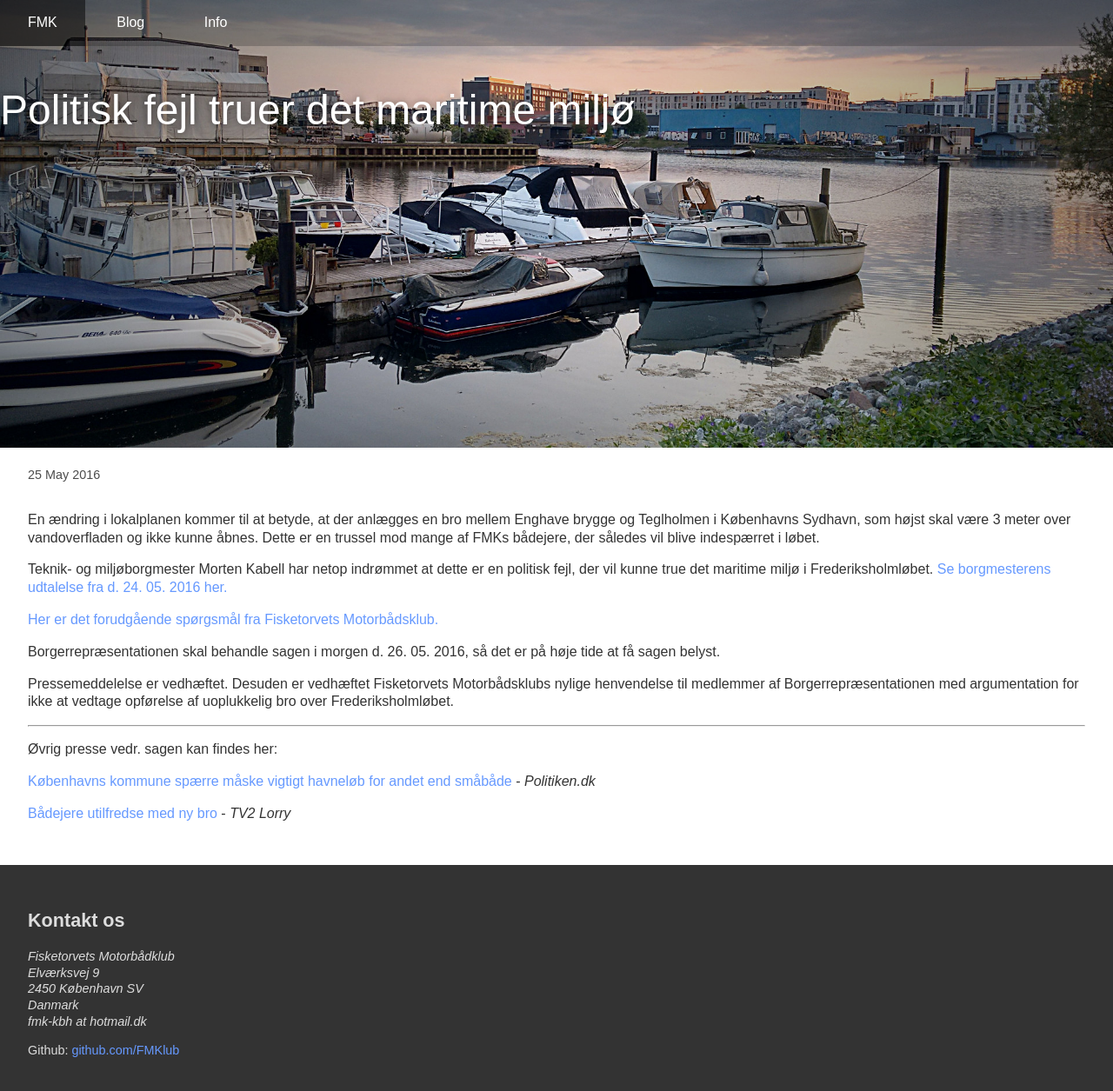
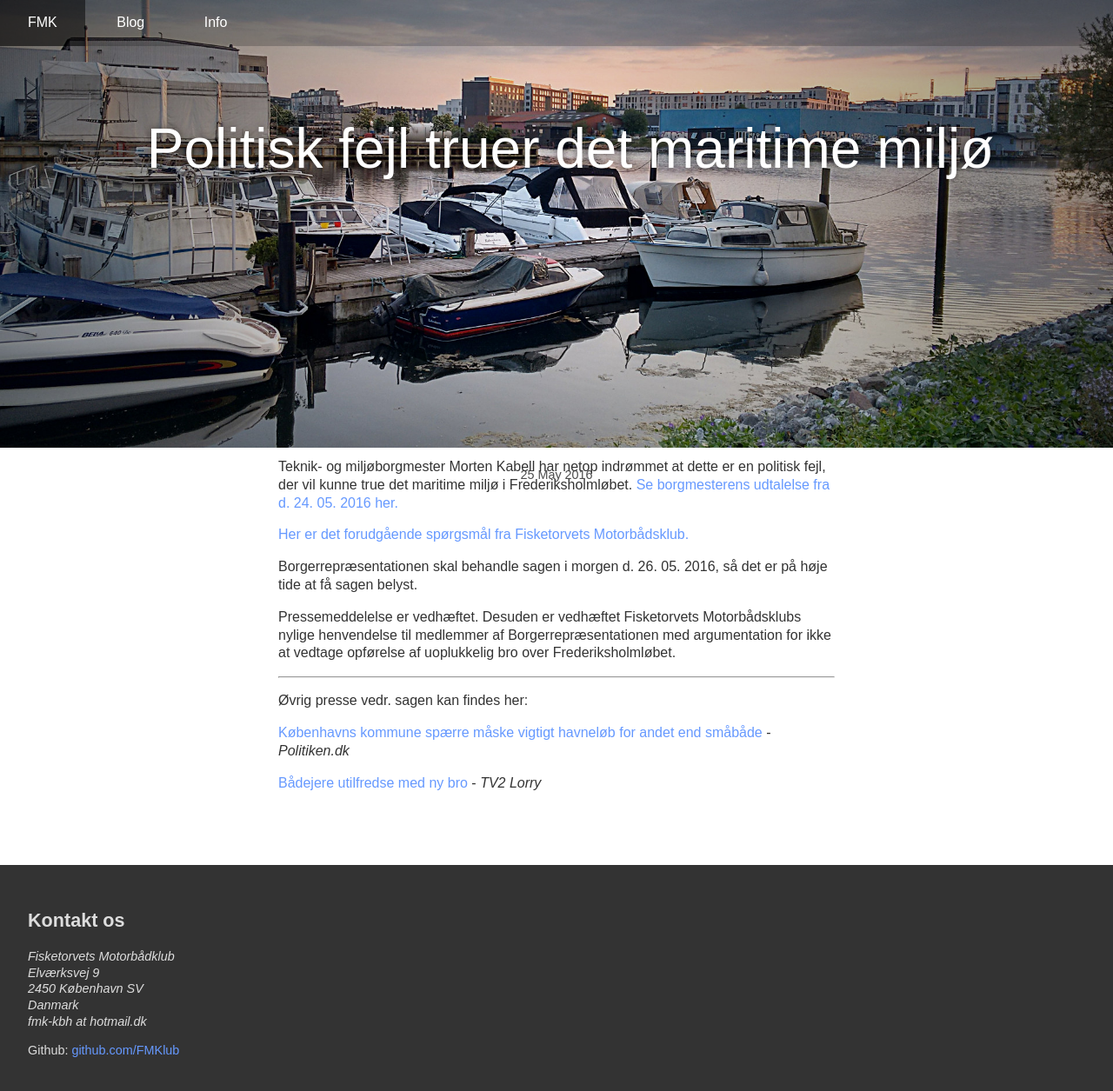
Before and after one commit to fisketorvetsmotorbaadklub/fisketorvetsmotorbaadklub.github.io, a Jekyll site: the page built from index.html, in a window 1280 px wide and 1264 px high. Shown: the top 1255 px of the window at 87% size. Built offline with Jekyll 4.4.1, drawn with Linux system fonts in a browser that asks for light colours.

Commit message:
Update main.css

```diff
--- a/css/main.css
+++ b/css/main.css
@@ -87,11 +87,28 @@ footer {
 
 @media screen and (min-width: 45em) {
 
+    article {
+        text-align: center;
+    }
+
+    article .post,
+    article .page {
+        text-align: left;
+        background-color: #fff;
+        width: 40rem;
+        margin: -10rem auto 0;
+    }
+
+    .nice-header {
+        text-align: center;
+    }
+
     .nice-header--title {
-        margin: 6rem auto;
-        font-size: 3em;
-        left: auto;
-        bottom: auto;
+        font-size: 4em;
+        display: block;
+        margin: auto;
+        right: 0;
+        top: 25%;
     }
 
 }
```
